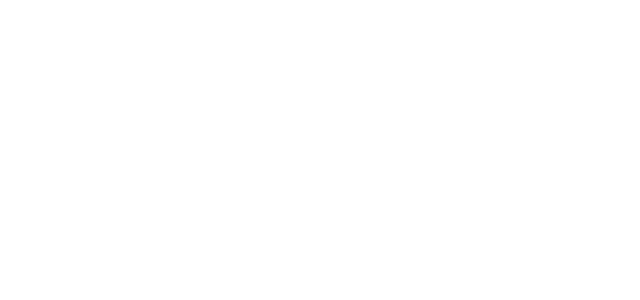
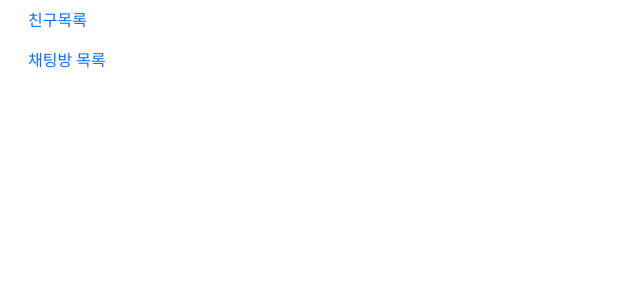
Before and after one commit to minseung1226/todoMessenger-front, a React (Create React App) app: page /home in a window 1280 px wide. Before the commit this address had no page. Shown: the top 300 px of the page, without its empty margins (0-640 px from the left). Built offline with nearby package versions, Linux system fonts and the light colour scheme.

Commit message:
페이지 구조 변경 홈페이지 개발 후 하위 컴포넌트 추가

```diff
--- a/package.json
+++ b/package.json
@@ -11,7 +11,9 @@
     "@testing-library/jest-dom": "^5.17.0",
     "@testing-library/react": "^13.4.0",
     "@testing-library/user-event": "^13.5.0",
+    "bootstrap": "^5.3.2",
     "react": "^18.2.0",
+    "react-bootstrap": "^2.9.2",
     "react-dom": "^18.2.0",
     "react-modal": "^3.16.1",
     "react-redux": "^9.0.2",
--- a/src/App.js
+++ b/src/App.js
@@ -7,6 +7,7 @@
 import CreateRoomPage from "./pages/CreateRoom/CreateRoomPage";
 import FriendListPage from "./pages/FriendListPage/FriendListPage";
 import UserSearchPage from "./pages/UserSearchPage/UserSearchPage";
+import RootPage from "./pages/RootPage/RootPage";
 function App() {
 
 
@@ -16,6 +17,7 @@
     <BrowserRouter>
       <Routes>
       <Route exact path="/" element={<LoginPage/>}/>
+      <Route exact path="/home" element={<RootPage/>}/>
       <Route exact path="/join" element={<JoinPage/>}/>
       <Route exact path="/rooms" element={<RoomListPage/>}/>
       <Route exact path="/room/:roomId" element={<ChatPage/>}/>
--- /dev/null
+++ b/src/enums/CurrentView.js
@@ -0,0 +1,6 @@
+const CurrentView={
+    friendList:"friendsList",
+    roomList:"roomList",
+}
+
+export default CurrentView;
--- a/src/pages/LoginPage/LoginPage.jsx
+++ b/src/pages/LoginPage/LoginPage.jsx
@@ -40,7 +40,7 @@
                 dispatch(connectSocket());
                 const socket=getSocket();
                 socket.emit("saveSocketId",data.token,(res)=>{
-                    if(res.ok) navigate("/friends");
+                    if(res.ok) navigate("/home");
                     else{
                         console.log("socket.id 저장 실패");
                     }
--- a/src/pages/RootPage/RootPage.jsx
+++ b/src/pages/RootPage/RootPage.jsx
@@ -1,6 +1,32 @@
+import React,{useEffect,useState} from "react";
+import CurrentView from "../../enums/CurrentView";
+import { Container,Row,Col ,Nav} from "react-bootstrap";
+import 'bootstrap/dist/css/bootstrap.min.css';
+import RoomListPage from "../RoomListPage/RoomListPage";
+import FriendListPage from "../FriendListPage/FriendListPage";
+const RootPage=()=>{
+    const [currentView,setCurrentView]=useState(CurrentView.friendList);
+    const [friendList,setFriendList]=useState([]);
+    const [roomList,setRoomList]=useState([]);
 
-const RootPage=()=>{
 
+    return(
+        <Container fluid>
+            <Row>
+                <Col md={2} className="sidebar">
+                    <Nav defaultActiveKey="/home" className="flex-column">
+                        <Nav.Link onClick={()=>setCurrentView(CurrentView.friendList)}>친구목록</Nav.Link>
+                        <Nav.Link onClick={()=>setCurrentView(CurrentView.roomList)}>채팅방 목록</Nav.Link>
+                    </Nav>
+                </Col>
+
+                <Col md={10} className="content">
+                    {currentView===CurrentView.roomList && <RoomListPage/>}
+                    {currentView===currentView.friendList && <FriendListPage/>}
+                </Col>
+            </Row>
+        </Container>
+    )
 }
 
 export default RootPage;
```
Also changed, not shown: 1 other file (tests, documents, lock files or other folders).
